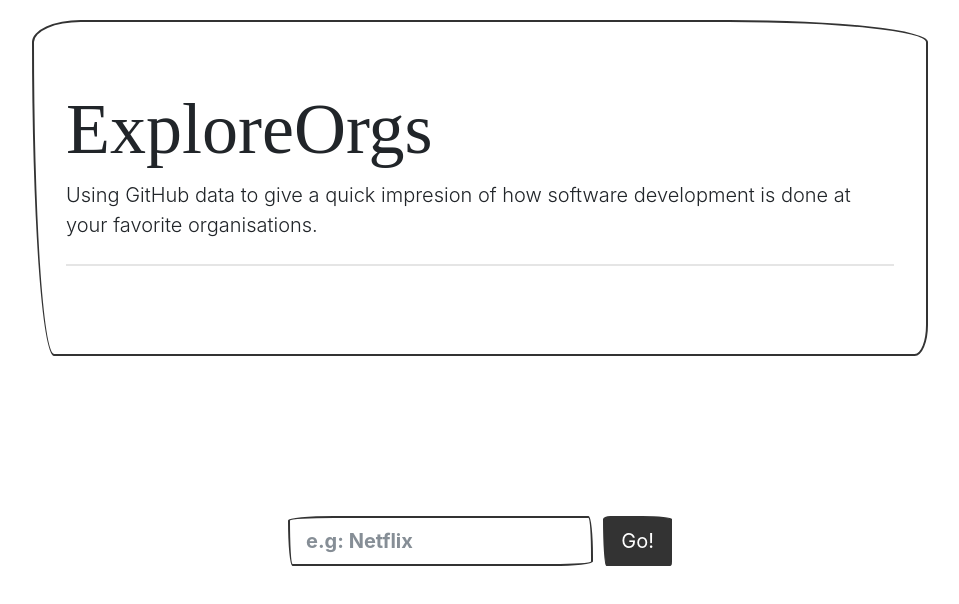
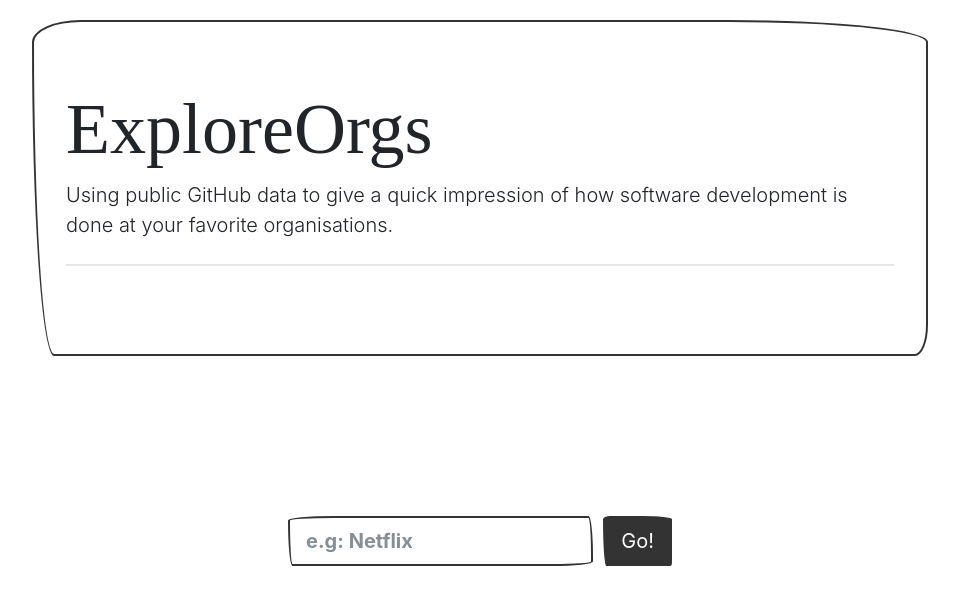
Before and after one commit to mcadariu/explore-orgs, an Angular app in the folder frontend/: page / in a window 1280 px wide. Shown: the top 604 px of the page, without its empty margins (160-1119 px from the left). Built offline with nearby package versions, Linux system fonts and the light colour scheme; a web font is replaced by a local one.

Commit message:
Update landing-page.component.html

```diff
--- a/frontend/src/app/landing-page/landing-page.component.html
+++ b/frontend/src/app/landing-page/landing-page.component.html
@@ -1,6 +1,6 @@
 <div @fade-in class="jumbotron vertical-center">
   <h1 class="display-3">ExploreOrgs</h1>
-  <p class="lead">Using GitHub data to give a quick impresion of how software development is done at your
+  <p class="lead">Using public GitHub data to give a quick impression of how software development is done at your
     favorite organisations.</p>
   <hr class="my-4">
 </div>
```
